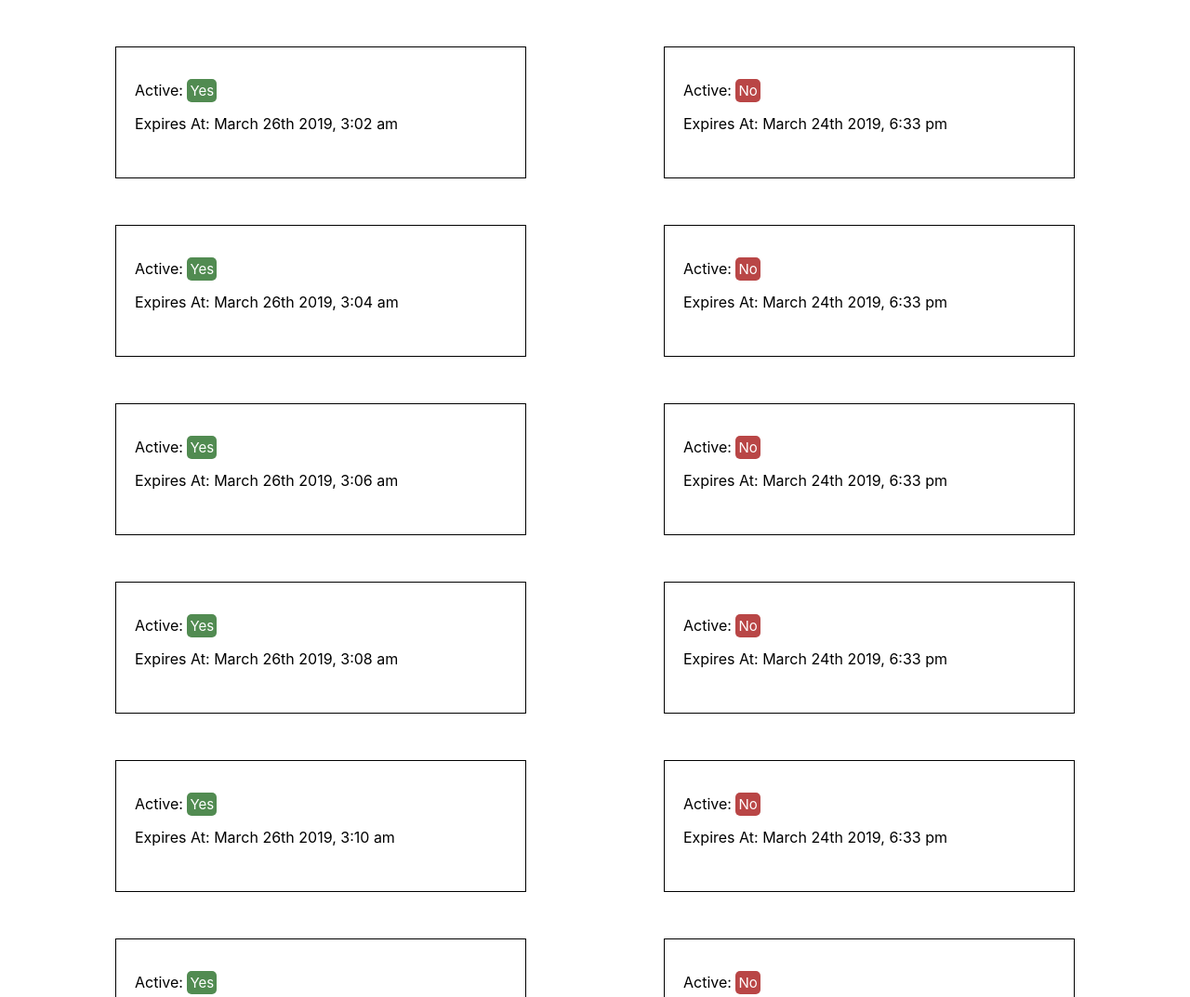
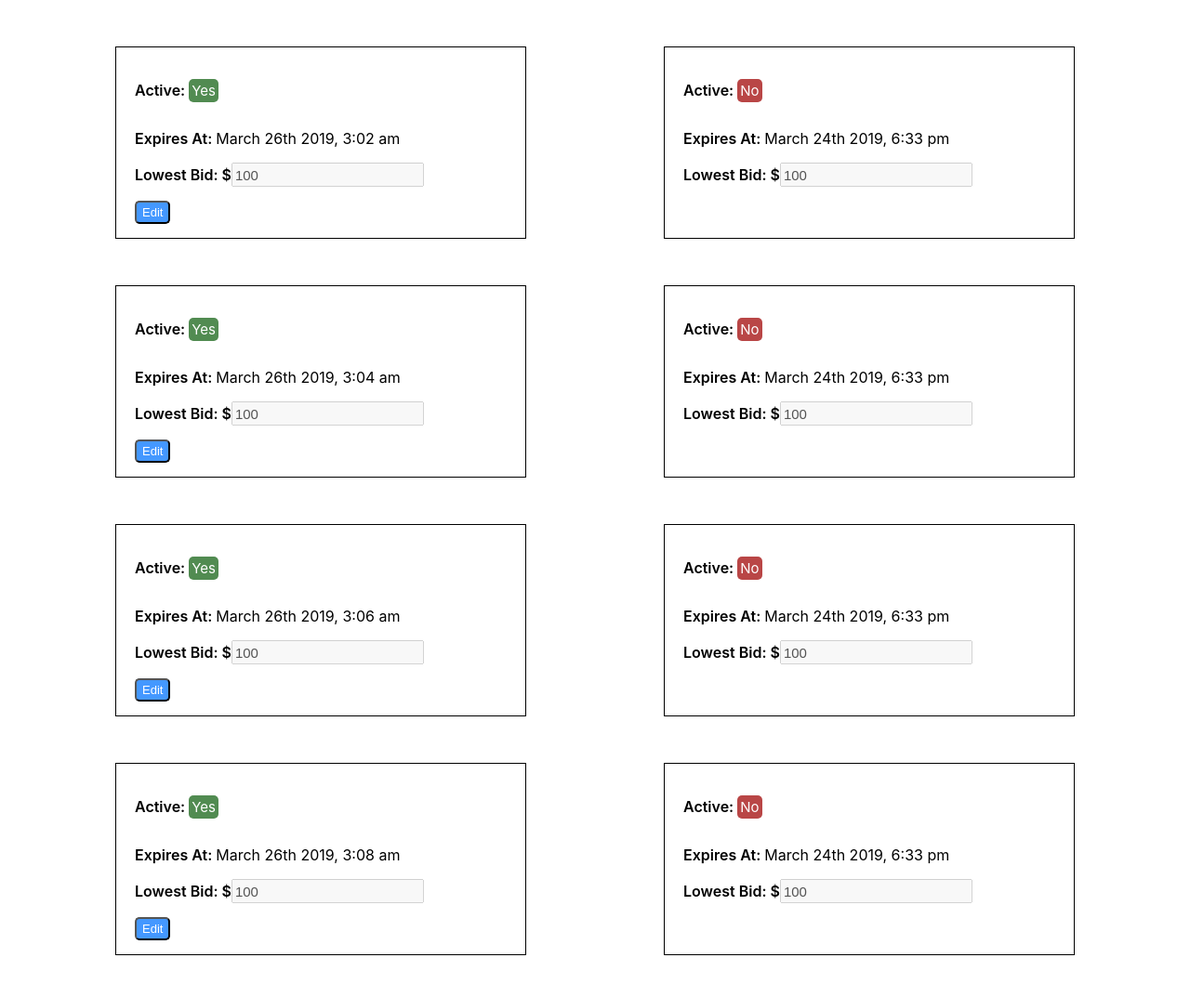
Before and after one commit to majid-mokhtari/bidMarket, a React app: page / in a window 1280 px wide. Shown: the top 1073 px of the page at 93% size. Built offline with nearby package versions, Linux system fonts and the light colour scheme.

Commit message:
edit and submit workflow

```diff
--- a/src/app/index.css
+++ b/src/app/index.css
@@ -33,12 +33,14 @@ header {
 
 .gallery-item {
   width: 400px;
-  height: 100px;
+  height: 165px;
   padding: 20px;
   border: 1px solid;
   margin-bottom: 50px;
   cursor: pointer;
   text-align: left;
+  display: flex;
+  flex-direction: column;
 }
 
 .project-status-active {
@@ -56,3 +58,23 @@ header {
   border-radius: 5px;
   font-size: 15px;
 }
+
+.button {
+  margin-top: 15px;
+  height: 25px;
+  border-radius: 5px;
+  background: #4498ff;
+  color: white;
+  font-size: 13px;
+  outline: none;
+  cursor: pointer;
+}
+
+input {
+  height: 20px;
+  font-size: 15px;
+}
+
+label {
+  font-weight: 600
+}
--- a/src/app/projects/Project.js
+++ b/src/app/projects/Project.js
@@ -5,14 +5,31 @@ import '../index.css'
 class Project extends Component {
   constructor (props) {
     super()
+    const { project } = props
+    const { bidPrice } = project
     this.state = {
-      active: this.isActive(props.project)
+      active: this.isActive(project),
+      bidPrice: bidPrice,
+      editable: false
     }
-    setInterval(this.updateStatus.bind(this), 1000)
+    this.timer = setInterval(this.updateStatus.bind(this), 1000)
+    this.onSubmitBid = this.onSubmitBid.bind(this)
+  }
+  onSubmitBid () {
+    const { bidPrice } = this.state
+    // send request and save the price for current user
+    // this.props.saveBidPrice()
+    console.log(bidPrice)
+    this.setState({ editable: false })
   }
   updateStatus () {
     const { project } = this.props
-    this.setState({ active: this.isActive(project) })
+    const active = this.isActive(project)
+    this.setState({ active })
+    if (!active) {
+      clearInterval(this.timer)
+      // stop the timer and lock min bid price
+    }
   }
   isActive (project) {
     const { expirationDate } = project
@@ -21,20 +38,56 @@ class Project extends Component {
     return now.getTime() < expDate.getTime()
   }
   render () {
-    const { active } = this.state
+    const { active, bidPrice, editable } = this.state
     const { project } = this.props
     return (
       <div className='gallery-item'>
+        <div>
           <p>
-          Active:{' '}
-          <span className={`project-status-${active ? 'active' : 'inactive'}`}>
+            <label>Active: </label>
+            <span
+              className={`project-status-${active ? 'active' : 'inactive'}`}
+            >
               {active ? 'Yes' : 'No'}
             </span>
           </p>
+        </div>
+        <div>
           <p>
-          Expires At:{' '}
+            <label>Expires At: </label>
             {moment(project.expirationDate).format('MMMM Do YYYY, h:mm a')}
           </p>
+        </div>
+        <div>
+          <label htmlFor='bidPrice'>Lowest Bid: $</label>
+          <input
+            id='bidPrice'
+            disabled={!editable || !active}
+            value={`${bidPrice}`}
+            onChange={e => this.setState({ bidPrice: e.target.value })}
+            ref='bidPrice'
+          />
+        </div>
+        <div>
+          <button
+            style={{ display: editable && active ? 'block' : 'none' }}
+            className='button'
+            type='submit'
+            onClick={this.onSubmitBid}
+          >
+            {' '}
+            Submit
+          </button>
+          <button
+            style={{ display: !editable && active ? 'block' : 'none' }}
+            className='button'
+            type='submit'
+            onClick={() => this.setState({ editable: true })}
+          >
+            {' '}
+            Edit
+          </button>
+        </div>
       </div>
     )
   }
--- a/src/app/projects/index.js
+++ b/src/app/projects/index.js
@@ -18,17 +18,22 @@ class Projects extends Component {
     axios.get('data/projects.json').then(res => {
       // build custom json res
       for (let i = 1; i <= 100; i++) {
-        projects.push(
-          i % 2 === 0
-            ? {
-              id: i,
-              expirationDate: '2019-03-24 18:33:00'
-            }
-            : {
-              id: i,
-              expirationDate: moment().add(i, 'm')
-            }
-        )
+        let obj = {
+          id: i,
+          bidPrice: 100
+        }
+        if (i % 2 === 0) {
+          obj = {
+            ...obj,
+            ...{ expirationDate: '2019-03-24 18:33:00' }
+          }
+        } else {
+          obj = {
+            ...obj,
+            ...{ expirationDate: moment().add(i, 'm') }
+          }
+        }
+        projects.push(obj)
       }
       this.setState({ projects })
     })
```
Lines whose indentation alone changed are shown as unchanged.
